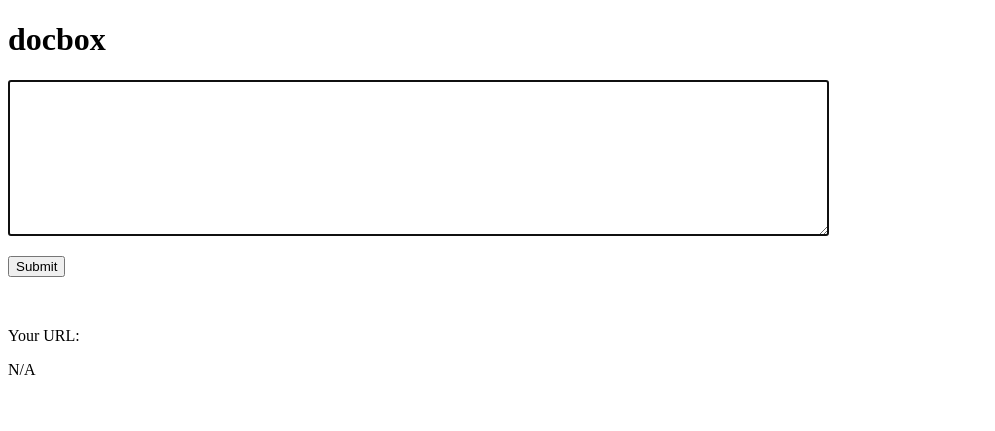
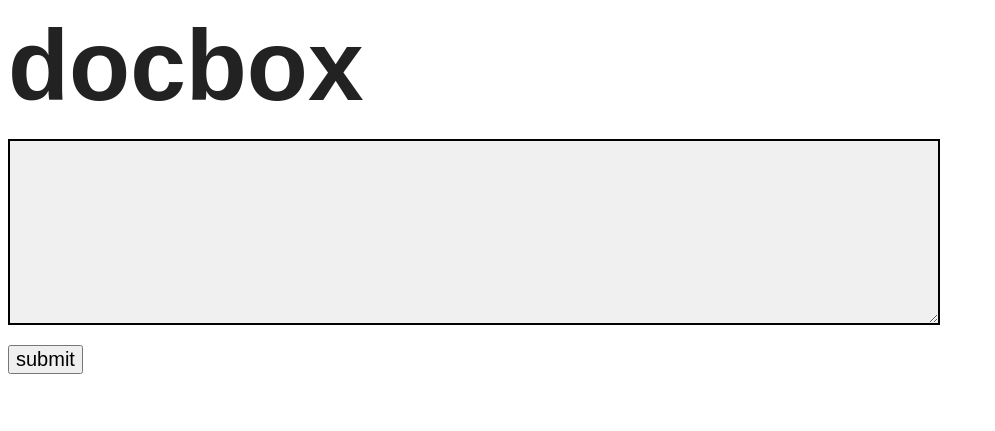
Before and after one commit to woke-oats/docbox, a plain HTML site: page static/index.html in a window 1280 px wide. Shown: the whole page, without its empty margins (0-995 px from the left). Drawn offline with Linux system fonts and the light colour scheme.

Commit message:
There's CSS now

```diff
--- a/static/index.html
+++ b/static/index.html
@@ -7,36 +7,61 @@
     <meta name="description" content="a box for your docs">
     <meta name="author" content="Woke Oats">
     <meta name="viewport" content="width=device-width, initial-scale=1.0">
+    <style>
+        h1 {
+            font-size: 100px;
+            margin: 0;
+        }
+
+        body {
+            color: #222222;
+            font-family: Arial, sans-serif;
+        }
+
+        textarea {
+            background-color: #f0f0f0;
+            border-style: solid;
+            border-color: #000000;
+            border-width: 2px;
+            outline: none;
+            padding: 6px;
+            font-size: 15px;
+            font-family: monospace;
+        }
+
+        button {
+            font-size: 20px;
+        }
+
+        #docurl {
+            font-size: 20px;
+        }
+    </style>
 
     <script>
         let textBox
         let docUrl
 
-        function submit ()
-        {
+        function submit() {
             let text = textBox.value
 
-            if (text === "")
-            {
-                docUrl.innerHTML = "Empty field!"
+            if (text === "") {
+                docUrl.innerHTML = "empty field!"
                 return
             }
 
-            ///////// TODO: Send text to server
             fetch('/create', {
                 method: 'POST',
                 body: JSON.stringify(text)
-                })
+            })
                 .then(resp => resp.json())
                 .then(data => {
-                    docUrl.innerHTML = "<a href=" + data.url + ">"+ data.url +"</a>"
+                    docUrl.innerHTML = "<a href=" + data.url + ">" + data.url + "</a>"
                 })
             console.log(text)
-            ///////// TODO: Display URL
         }
 
-        function init ()
-        {
+        function init() {
             textBox = document.getElementById("textinput")
             docUrl = document.getElementById("docurl")
             textBox.value = ""
@@ -46,11 +71,13 @@
 
 <body onload="init()">
     <h1>docbox</h1>
-    <p><textarea id="textinput" rows="10" cols="100" autofocus="true" maxlength="1000000" style="font-family: monospace"></textarea></p>
-    <p><button onclick="submit()">Submit</button></p>
+    <p><textarea id="textinput" rows="10" cols="100" autofocus="true" maxlength="1000000" spellcheck="false"></textarea>
+    </p>
+    <p><button onclick="submit()">submit</button></p>
     <br>
-    <p>Your URL:</p>
-    <p id="docurl">N/A</p>
+    <strong>
+        <p id="docurl"></p>
+    </strong>
 </body>
 
 </html>
```
Also changed, not shown: templates/display.html (+26 -5 lines).
